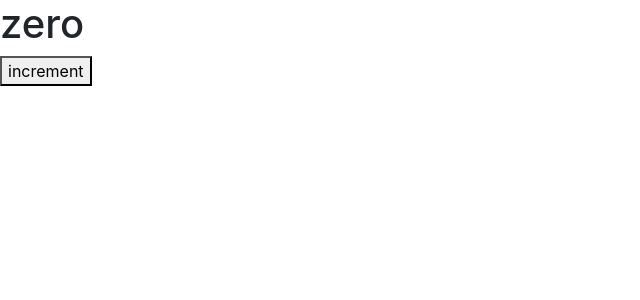
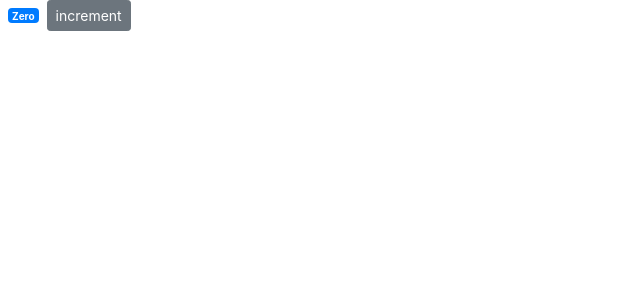
Before and after one commit to lavalojan/sample-shopping-cart, a React (Create React App) app: page / in a window 1280 px wide. Shown: the top 300 px of the page, without its empty margins (0-640 px from the left). Built offline with nearby package versions, Linux system fonts and the light colour scheme.

Commit message:
add some styles for initial component

```diff
--- a/src/components/counter.jsx
+++ b/src/components/counter.jsx
@@ -5,15 +5,20 @@ class Counter extends React.Component {
     state = {
         count: 0
     }
+
+    style = {
+        fontSize : 10,
+        fontWeight : 'Bold'
+    }
     render() {
         return (<div>
-            <span>{this.formatCount()}</span>
-            <button>increment</button>
+            <span style={this.style} className='badge badge-primary m-2'>{this.formatCount()}</span>
+            <button className='btn btn-secondary btn-sm'>increment</button>
             </div>);
     }
 
     formatCount(){
-        return (this.state.count===0 ? <h1>zero</h1>: this.state.count);
+        return (this.state.count===0 ? "Zero": this.state.count);
     }
 }
 
```
